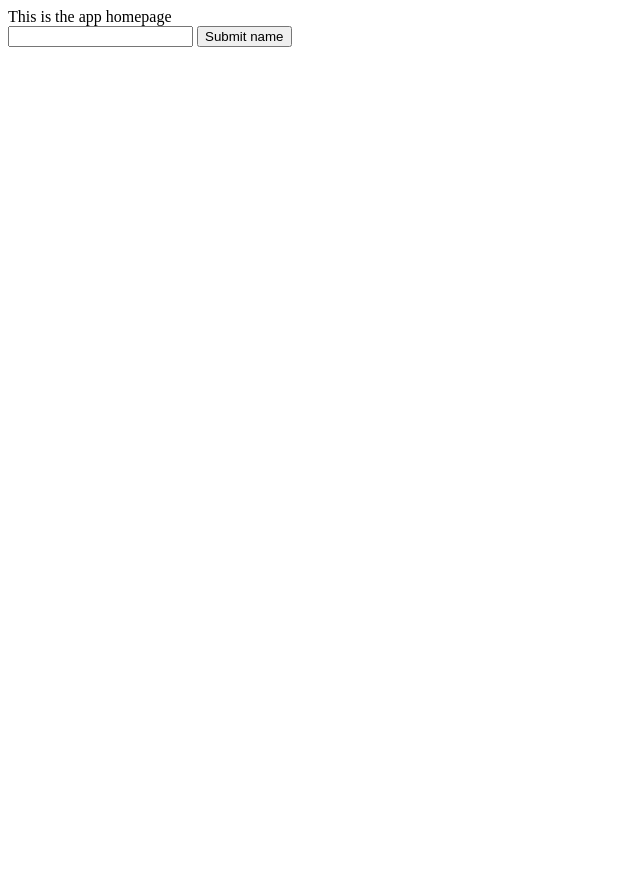
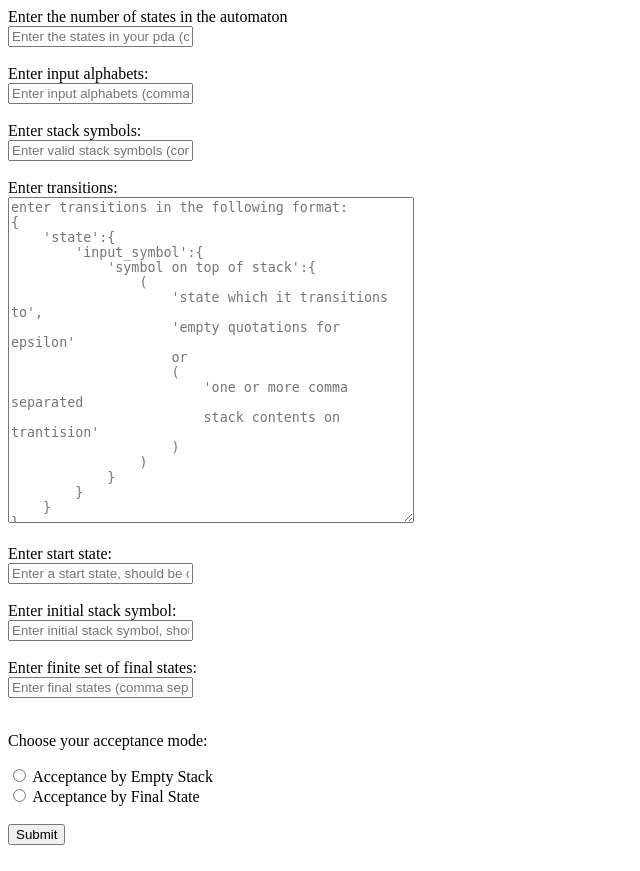
Before and after one commit to gauravhegade/PDA-Visualizer, a Flask app: page / in a window 1280 px wide. Shown: the whole page, without its empty margins (0-640 px from the left). Before the commit the page ends 47 px from the top, so only its background shows below. Run offline with Flask 3, Linux system fonts and the light colour scheme.

Commit message:
Add input.json and convert.py files, and update app.py to handle user input

```diff
--- a/app.py
+++ b/app.py
@@ -1,5 +1,7 @@
 from flask import Flask, render_template, request
 from visualize import PushDownAutomata as pda
+from html2text import html2text
+import ast
 
 app = Flask("PDA Visualizer")
 
@@ -7,41 +9,72 @@ app = Flask("PDA Visualizer")
 @app.route("/", methods=["POST", "GET"])
 def home():
     if request.method == "POST":
-        # This is the code for debugging purposes
-        name = request.form.get("name")
-        print(name) if name else print("No name provided")
+        # get the states in the automata
+        states = request.form.get("input_states")
+        states = states.replace(" ", "")
+        states = set(states.split(",")) if states else None
 
-        states = {"q0", "q1", "qf"}
-        input_symbols = {"a", "b"}
-        stack_symbols = {"Z", "A", "B"}
-        transitions = {
-            "q0": {
-                "": {
-                    "Z": {("qf", "")},
-                    "B": {("q1", ("B"))},
-                },
-                "a": {
-                    "Z": {("q0", ("A", "Z"))},
-                    "B": {("q0", ("A", "B"))},
-                },
-                "b": {
-                    "A": {
-                        ("q0", ("B", "A")),
-                    }
-                },
-            },
-            "q1": {
-                "": {"Z": {("qf", "")}},
-                "a": {
-                    "A": {("q1", "")},
-                    "B": {("q1", "")},
-                },
-            },
-        }
-        initial_state = "q0"
-        initial_stack_symbol = "Z"
-        final_states = {"qf"}
-        acceptance_mode = "empty_stack"
+        # get the input symbols in the automata
+        input_symbols = request.form.get("input_alphabets")
+        input_symbols = input_symbols.replace(" ", "")
+        input_symbols = set(input_symbols.split(",")) if input_symbols else None
+
+        # get the stack symbols in the automata
+        stack_symbols = request.form.get("stack_symbols")
+        stack_symbols = stack_symbols.replace(" ", "")
+        stack_symbols = set(stack_symbols.split(",")) if stack_symbols else None
+
+        # get the transitions of the automata in json format
+        transitions_str = request.form.get("transitions")
+        transitions_str = html2text(transitions_str)
+        try:
+            transitions = ast.literal_eval(transitions_str)
+
+        except (ValueError, SyntaxError) as e:
+            print(f"Error parsing input: {e}")
+
+        initial_state = request.form.get("initial_state")
+        initial_state = initial_state.replace(" ", "") if initial_state else None
+
+        initial_stack_symbol = request.form.get("initial_stack_symbol")
+        initial_stack_symbol = (
+            initial_stack_symbol.replace(" ", "") if initial_stack_symbol else None
+        )
+
+        final_states = request.form.get("final_states")
+        final_states = final_states.replace(" ", "")
+        final_states = set(final_states.split(",")) if final_states else None
+
+        acceptance_mode = request.form.get("acceptance_mode")
+
+        states = states
+        input_symbols = input_symbols
+        stack_symbols = stack_symbols
+        transitions = transitions
+        initial_state = initial_state
+        initial_stack_symbol = initial_stack_symbol
+        final_states = final_states
+        acceptance_mode = acceptance_mode
+
+        # # Debugging
+        # print(
+        #     "\n STATES \n",
+        #     states,
+        #     "\n INPUT SYMBOLS \n",
+        #     input_symbols,
+        #     "\n STACK SYMBOLS \n",
+        #     stack_symbols,
+        #     "\n TRANSITIONS \n",
+        #     transitions,
+        #     "\n INITIAL STATE \n",
+        #     initial_state,
+        #     "\n INITIAL STACK SYMBOL \n",
+        #     initial_stack_symbol,
+        #     "\n FINAL STATES \n",
+        #     final_states,
+        #     "\n ACCEPTANCE MODE \n",
+        #     acceptance_mode,
+        # )
 
         npda = pda.create_npda(
             states,
@@ -60,6 +93,8 @@ def home():
         else:
             print("NPDA not validated")
 
+        return render_template("index.html", context="Success")
+
     return render_template("index.html")
 
 
--- a/templates/index.html
+++ b/templates/index.html
@@ -6,10 +6,146 @@
         <title>PDA Visualizer</title>
     </head>
     <body>
-        This is the app homepage
         <form method="post">
-            <input type="text" name="name" id="name" />
-            <input type="submit" value="Submit name" />
+            <label for="input_states"
+                >Enter the number of states in the automaton</label
+            >
+            <br />
+            <input
+                type="text"
+                name="input_states"
+                id="input_states"
+                required
+                placeholder="Enter the states in your pda (comma separated)"
+            />
+
+            <br />
+            <br />
+
+            <label for="input_alphabets">Enter input alphabets:</label>
+            <br />
+            <input
+                type="text"
+                name="input_alphabets"
+                id="input_alphabets"
+                required
+                placeholder="Enter input alphabets (comma separated)"
+            />
+
+            <br />
+            <br />
+
+            <label for="stack_symbols">Enter stack symbols:</label>
+            <br />
+            <input
+                type="text"
+                name="stack_symbols"
+                id="stack_symbols"
+                required
+                placeholder="Enter valid stack symbols (comma separated)"
+            />
+
+            <br />
+            <br />
+
+            <label for="transitions">Enter transitions:</label>
+            <br />
+            <textarea
+                name="transitions"
+                id="transitions"
+                required
+                style="width: 400px; height: 320px"
+                placeholder="enter transitions in the following format:
+{
+    'state':{
+        'input_symbol':{
+            'symbol on top of stack':{
+                (
+                    'state which it transitions to',
+                    'empty quotations for epsilon'
+                    or
+                    (
+                        'one or more comma separated
+                        stack contents on trantision'
+                    )
+                )
+            }
+        }
+    }
+}"
+            ></textarea>
+
+            <br />
+            <br />
+
+            <label for="initial_state">Enter start state:</label>
+            <br />
+            <input
+                type="text"
+                name="initial_state"
+                id="initial_state"
+                required
+                placeholder="Enter a start state, should be one of the input states"
+            />
+
+            <br />
+            <br />
+
+            <label for="initial_stack_symbol"
+                >Enter initial stack symbol:</label
+            >
+            <br />
+            <input
+                type="text"
+                name="initial_stack_symbol"
+                id="initial_stack_symbol"
+                required
+                placeholder="Enter initial stack symbol, should be one of the stack symbols"
+            />
+
+            <br />
+            <br />
+
+            <label for="final_states">Enter finite set of final states:</label>
+            <br />
+            <input
+                type="text"
+                name="final_states"
+                id="final_states"
+                required
+                placeholder="Enter final states (comma separated)"
+            />
+
+            <br />
+            <br />
+
+            <p>Choose your acceptance mode:</p>
+            <input
+                type="radio"
+                id="empty_stack"
+                name="acceptance_mode"
+                value="empty_stack"
+            />
+            <label for="empty_stack">Acceptance by Empty Stack</label>
+
+            <br />
+
+            <input
+                type="radio"
+                id="final_state"
+                name="acceptance_mode"
+                value="final_state"
+            />
+            <label for="empty_stack">Acceptance by Final State</label>
+
+            <br />
+            <br />
+
+            <input type="submit" value="Submit" />
         </form>
+
+        <br />
+
+        {% if context %} <h1><b>{{context}}</b><h1> {% endif %}
     </body>
 </html>
```
Also changed, not shown: convert.py (added, +41 -0 lines), inputs.json (added, +27 -0 lines).
